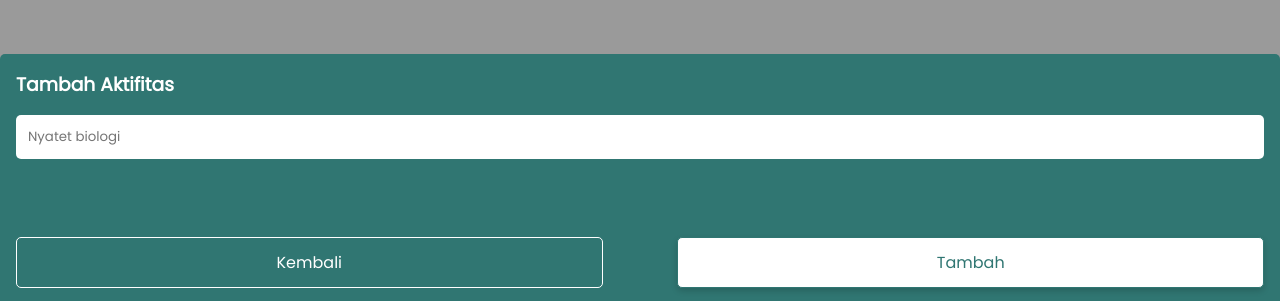
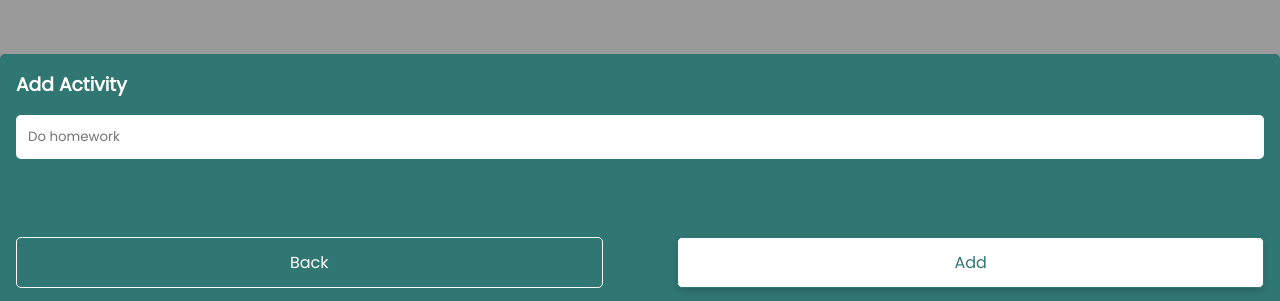
Before and after one commit to alfianandinugraha/react-todo, a React (Create React App) app: page / in a window 1280 px wide. Both pictures are taken after a click on the button "Add Activity". Shown: the part 496-797 px from the top of the page. Built offline with nearby package versions, Linux system fonts and the light colour scheme.

Commit message:
update: update to english on FormAddTodo.tsx

```diff
--- a/src/Components/FormAddTodo.tsx
+++ b/src/Components/FormAddTodo.tsx
@@ -48,23 +48,23 @@ export default class FormAddTodo extends Component<Props, State> {
       <div>
         <div className="add-todo" id="add-todo">
           <div className="container">
-            <h3>Tambah Aktifitas</h3>
+            <h3>Add Activity</h3>
             <input
               type="text"
-              placeholder="Nyatet biologi"
+              placeholder="Do homework"
               value={this.state.todo.content}
               onChange={(e) => {this.updateContentTodo(e)}}
             />
             {
-              this.state.isValidContent ? '' : <i>Silahkan isi aktifitas dengan benar</i>
+              this.state.isValidContent ? '' : <i>Please insert activity correctly</i>
             }
             <div className="add-todo__button-group">
               <button
                 className="button button--primary"
-                onClick={() => this.toggleForm()}>Kembali</button>
+                onClick={() => this.toggleForm()}>Back</button>
               <button className="button button--secondary" onClick={
                 () => this.addTodo()
-              }>Tambah</button>
+              }>Add</button>
             </div>
           </div>
         </div>
```
